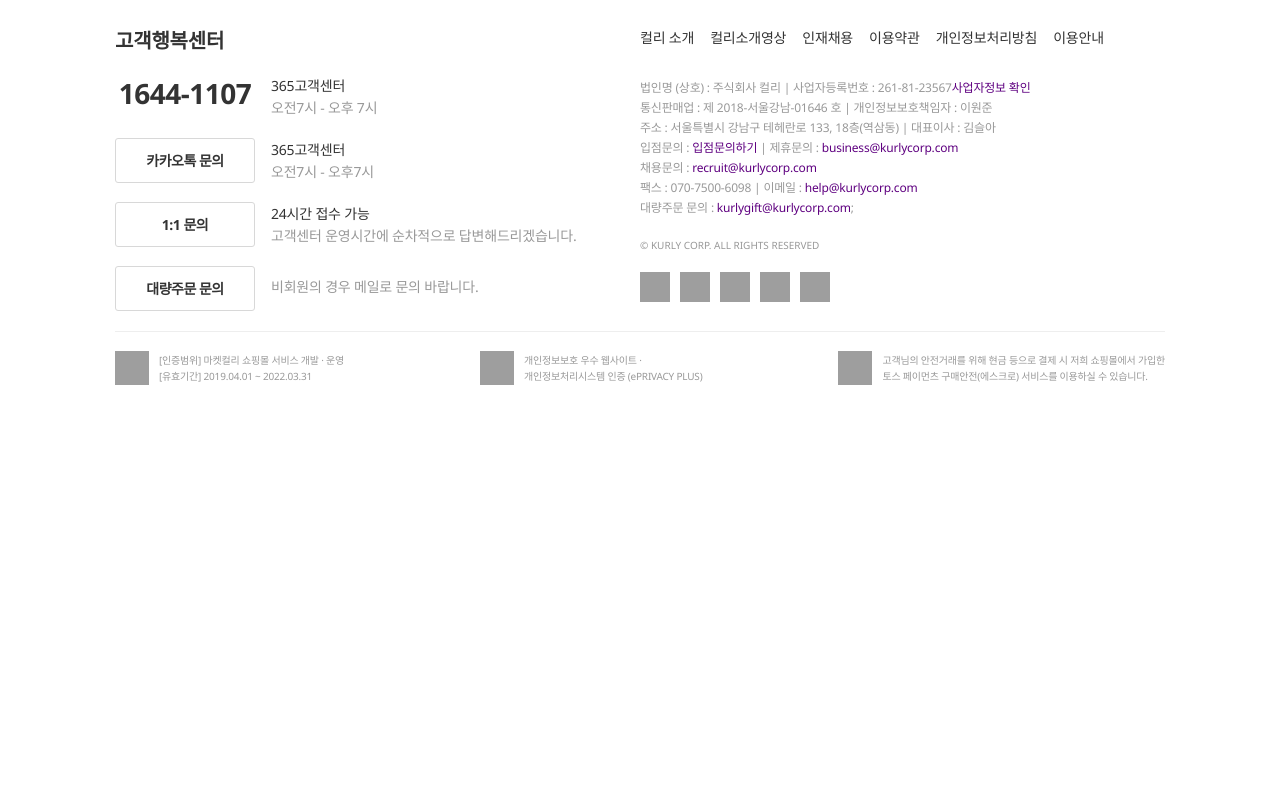
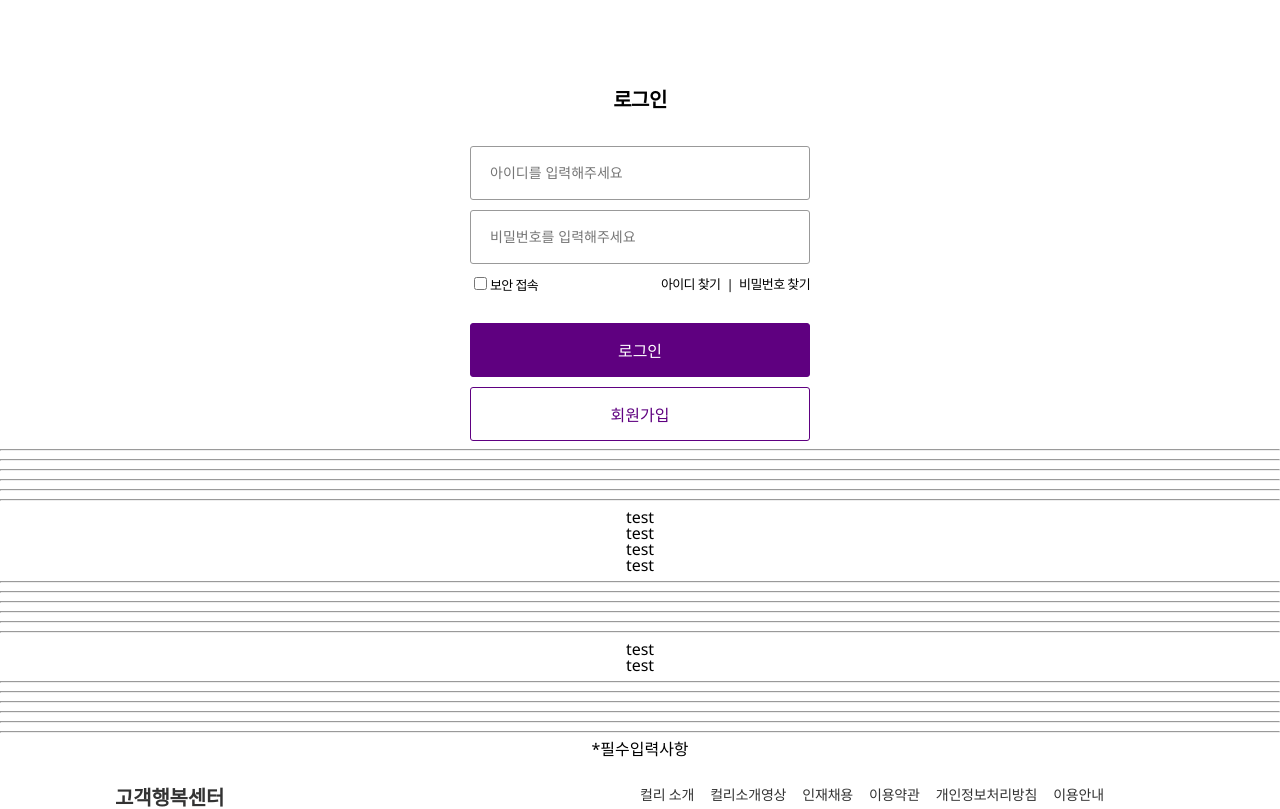
Before and after one commit to JangAyeon/book_curly, a React (Create React App) app: page /signup in a window 1280 px wide. Shown: the top 809 px of the page. Built offline with nearby package versions, Linux system fonts and the light colour scheme; grey boxes are pictures that could not be loaded.

Commit message:
signup title mark up

```diff
--- a/src/App.js
+++ b/src/App.js
@@ -1,21 +1,42 @@
 import "./App.scss";
 import React, { Component } from "react";
 import Login from "./Pages/Login/Login";
+import Signup from "./Pages/Signup/Signup";
 
 import Footer from "./Components/Footer/Footer";
 
 function App() {
   return (
     <div className="App">
-      {/*<h5>test</h5>
-
       <Login></Login>
       <hr />
       <hr />
       <hr />
       <hr />
       <hr />
-      <hr />*/}
+      <hr />
+
+      <h5>test</h5>
+      <h5>test</h5>
+      <h5>test</h5>
+      <h5>test</h5>
+
+      <hr />
+      <hr />
+      <hr />
+      <hr />
+      <hr />
+      <hr />
+      <h5>test</h5>
+      <h5>test</h5>
+
+      <hr />
+      <hr />
+      <hr />
+      <hr />
+      <hr />
+      <hr />
+      <Signup></Signup>
 
       <Footer></Footer>
     </div>
--- /dev/null
+++ b/src/Pages/Signup/Signup.js
@@ -0,0 +1,20 @@
+import React, { Component } from "react";
+import { renderIntoDocument } from "react-dom/cjs/react-dom-test-utils.production.min";
+import "./Signup.scss";
+
+class Signup extends Component {
+  render() {
+    return (
+      <div className="signup_main">
+        <div className="signup_content">
+          <p className="signup_sub">
+            <span className="ico">*</span>
+            필수입력사항
+          </p>
+        </div>
+      </div>
+    );
+  }
+}
+
+export default Signup;
--- /dev/null
+++ b/src/Pages/Signup/Signup.scss
@@ -0,0 +1,2 @@
+@import "../../Styles/reset.scss";
+@import "../../Styles/common.scss";
```
